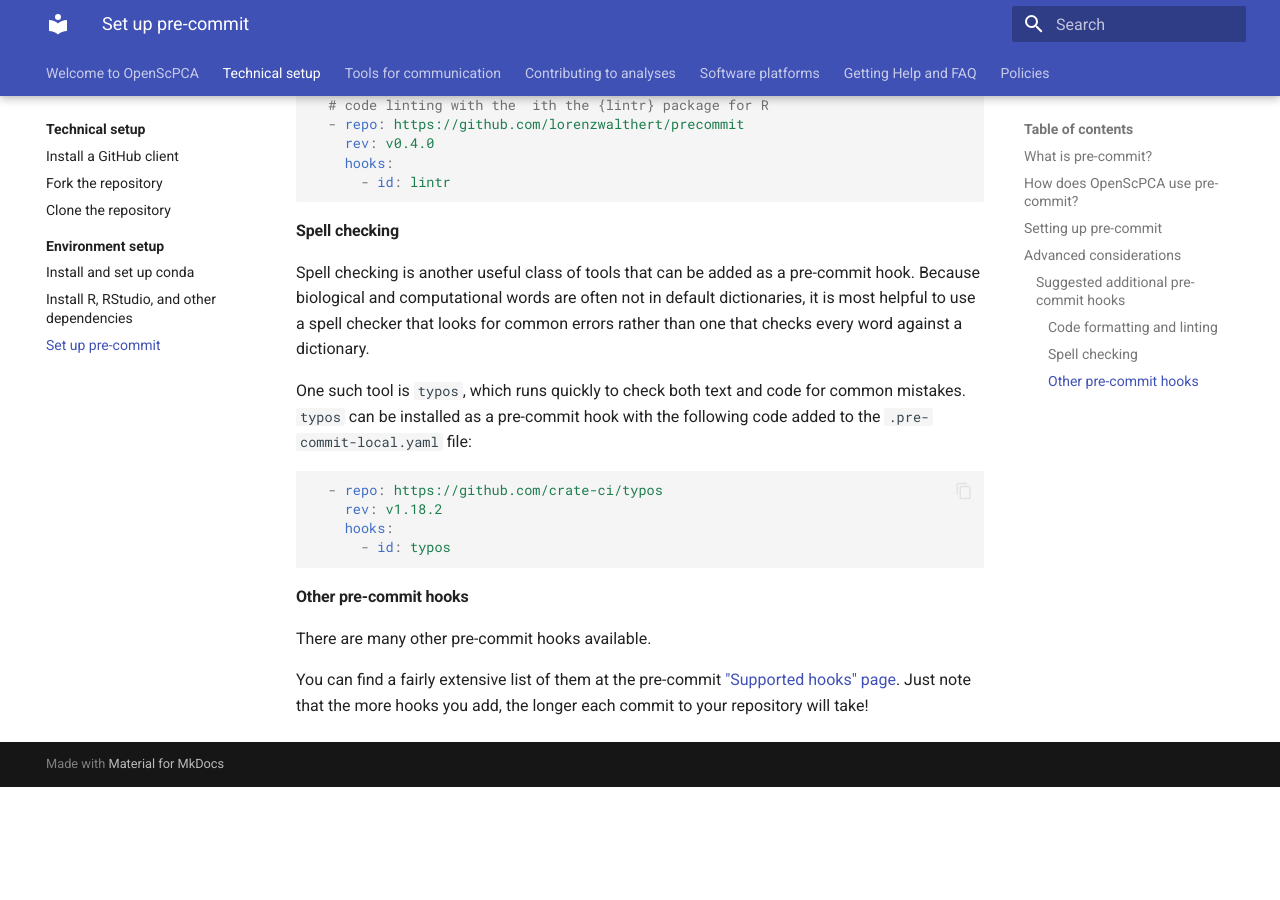
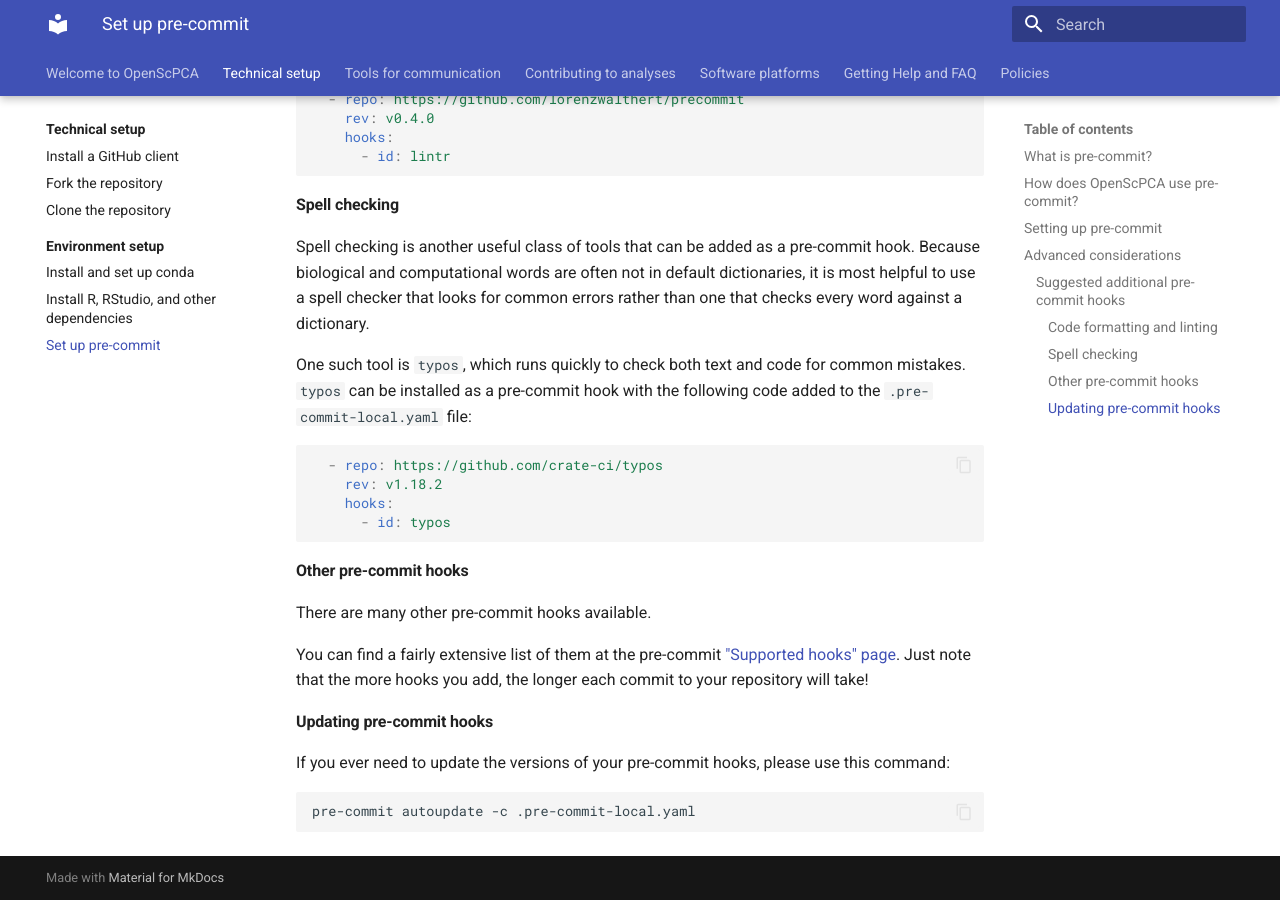
Before and after one commit to AlexsLemonade/OpenScPCA-analysis, an MkDocs documentation site: the page built from docs/technical-setup/environment-setup/setup-precommit.md, in a window 1280 px wide and 900 px high, scrolled down 3164 px. Built offline with MkDocs 1.6.1 and Material for MkDocs 9.7.7, drawn with Linux system fonts in a browser that asks for light colours; before the commit the page ends 3951 px from its top, so only the background shows below that; some of the changed text lies outside the part shown.

Commit message:
smol section to update hooks if they want

````diff
--- a/docs/technical-setup/environment-setup/setup-precommit.md
+++ b/docs/technical-setup/environment-setup/setup-precommit.md
@@ -151,3 +150,12 @@ There are many other pre-commit hooks available.
 
 You can find a fairly extensive list of them at the pre-commit ["Supported hooks" page](https://pre-commit.com/hooks.html).
 Just note that the more hooks you add, the longer each commit to your repository will take!
+
+
+#### Updating pre-commit hooks
+
+If you ever need to update the versions of your pre-commit hooks, please use this command:
+
+```sh
+pre-commit autoupdate -c .pre-commit-local.yaml
+```
````
Also changed, not shown: other parts of docs/technical-setup/environment-setup/setup-precommit.md (+0 -1 lines).
